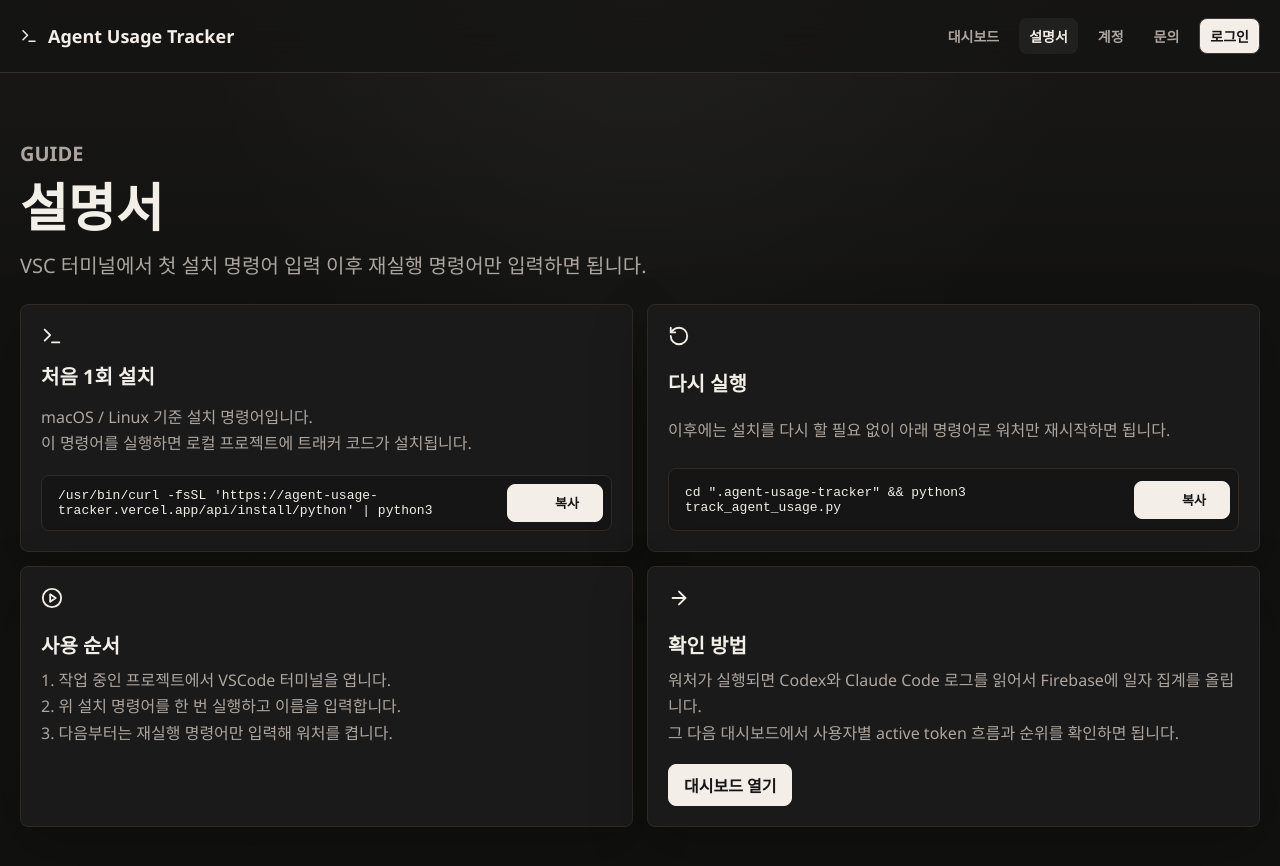
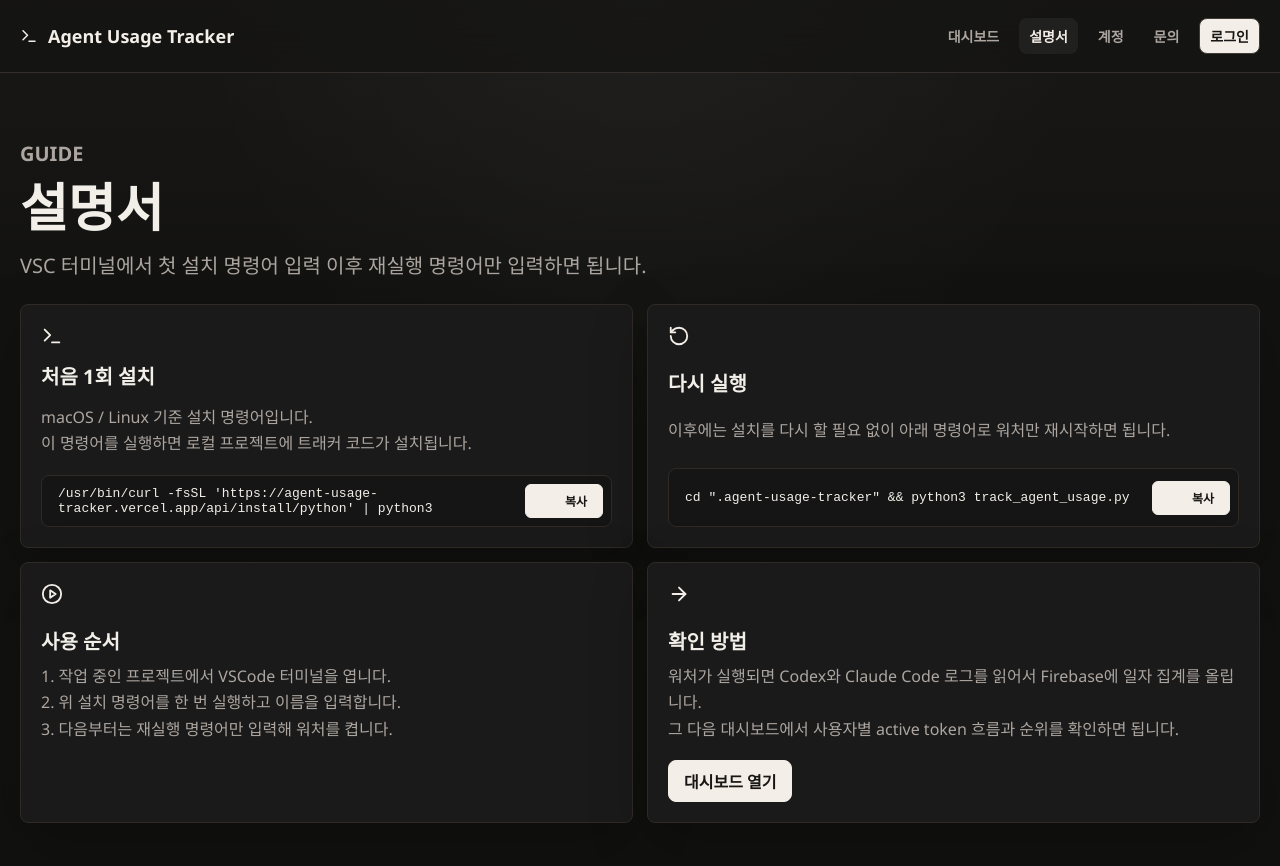
Before and after one commit to MisterKinn/Agent-Usage-Tracker, a Next.js app: page /guide in a window 1280 px wide. Shown: the top 866 px of the page. Built offline with nearby package versions, Linux system fonts and the light colour scheme.

Commit message:
Refine guide copy button proportions

```diff
--- a/app/guide/guide.module.css
+++ b/app/guide/guide.module.css
@@ -21,15 +21,19 @@
 }
 
 .guideCopyButton {
-    min-width: 96px;
-    padding: 0 14px;
+    justify-self: end;
+    min-width: 78px;
+    min-height: 34px;
+    border-radius: 6px;
+    padding: 0 12px;
+    font-size: 12px;
     transform: scale(1);
     transform-origin: center;
 }
 
 .guideCopyButton.isCopied {
-    min-width: 112px;
-    transform: scale(1.06);
+    min-width: 92px;
+    transform: scale(1.04);
 }
 
 @media (max-width: 980px) {
```
